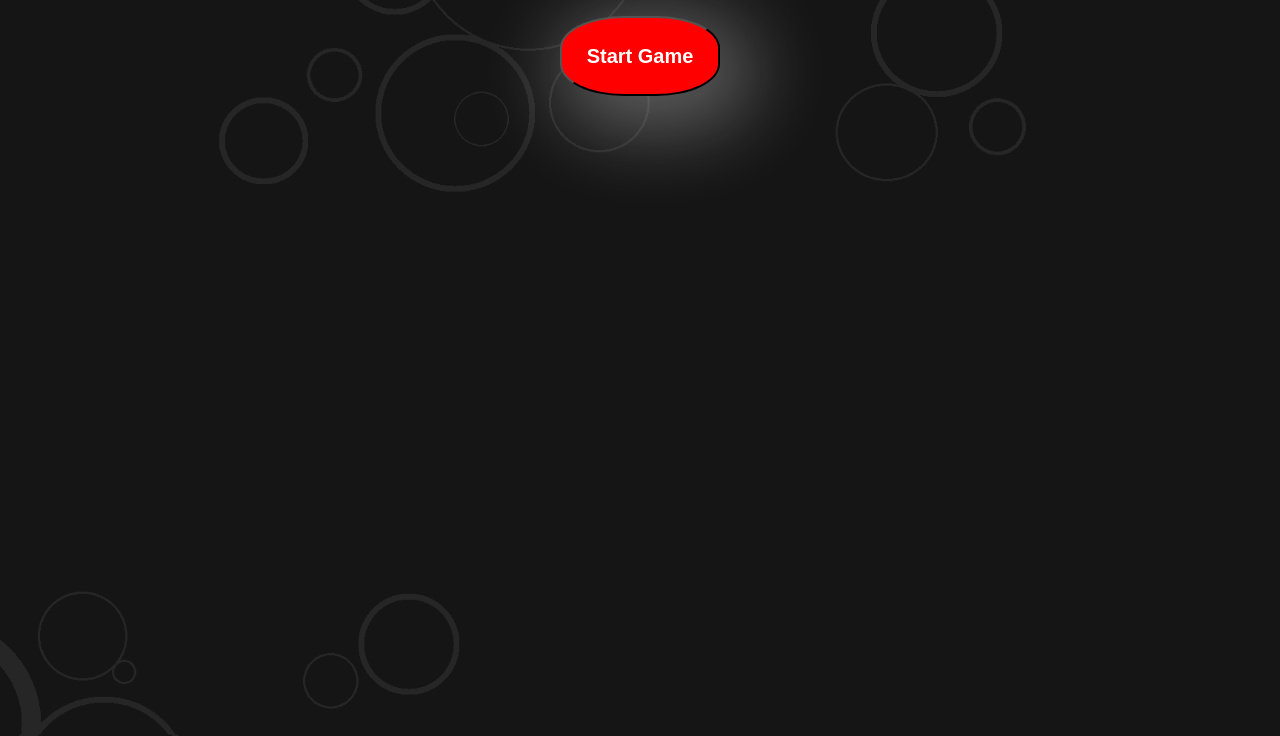
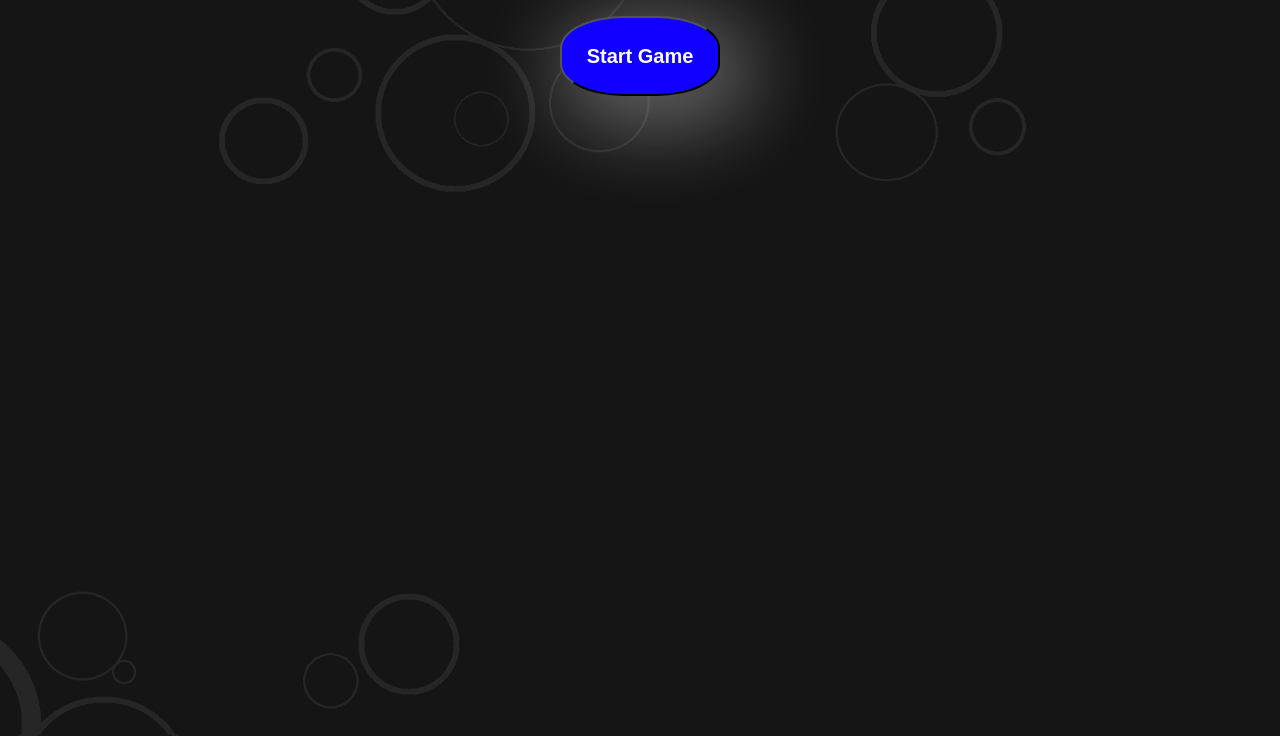
Before and after one commit to Tommy-layy/Connect_Four, a plain HTML site: page index.html in a window 1280 px wide. Shown: the part 64-800 px from the top of the page. Drawn offline with Linux system fonts and the light colour scheme.

Commit message:
Button color switch

```diff
--- a/new.css
+++ b/new.css
@@ -28,7 +28,7 @@ h1{
 button{
   width: 20vh;
   height: 10vh;
-  background-color: red;
+  background-color: rgb(17, 0, 255);
   box-shadow: 15px 15px 80px 20px rgba(245, 245, 245, 0.332);
   border-radius: 10px solid black;
   color: white;
```
Also changed, not shown: 1 other file.
